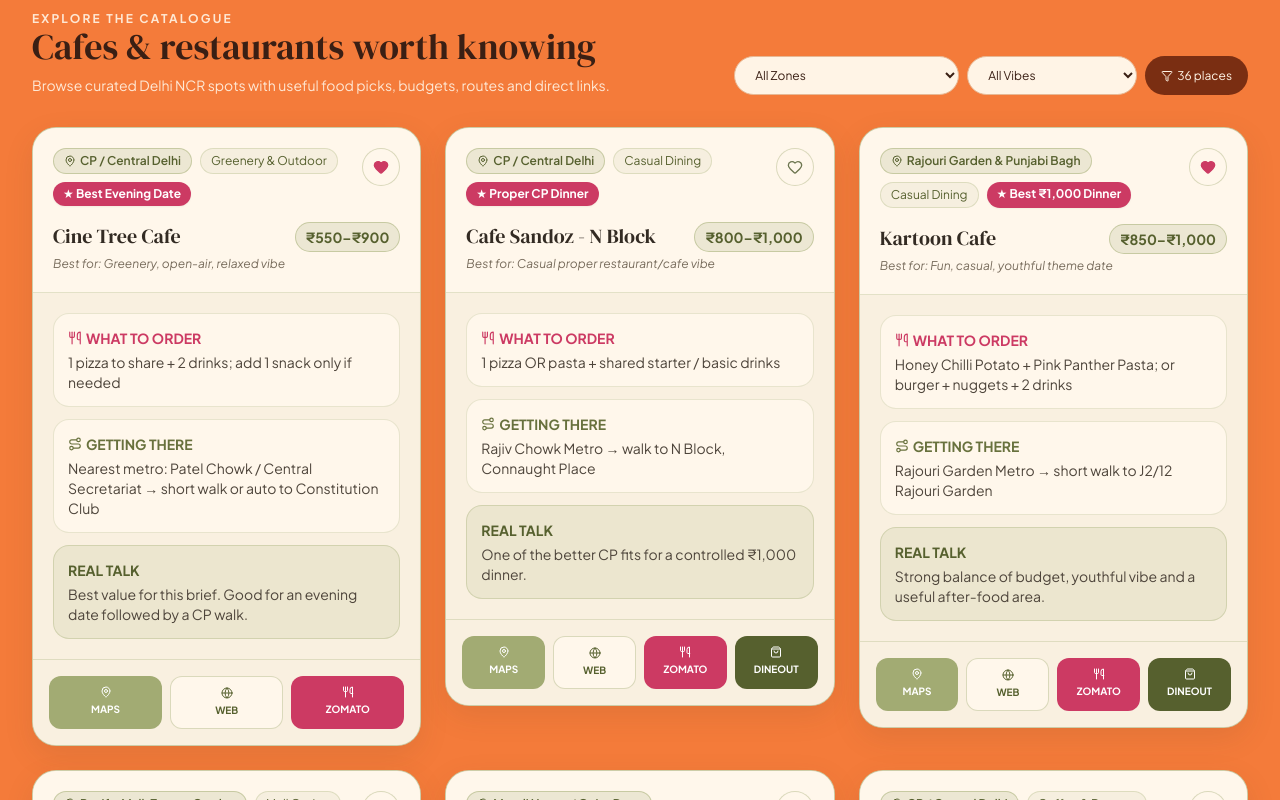
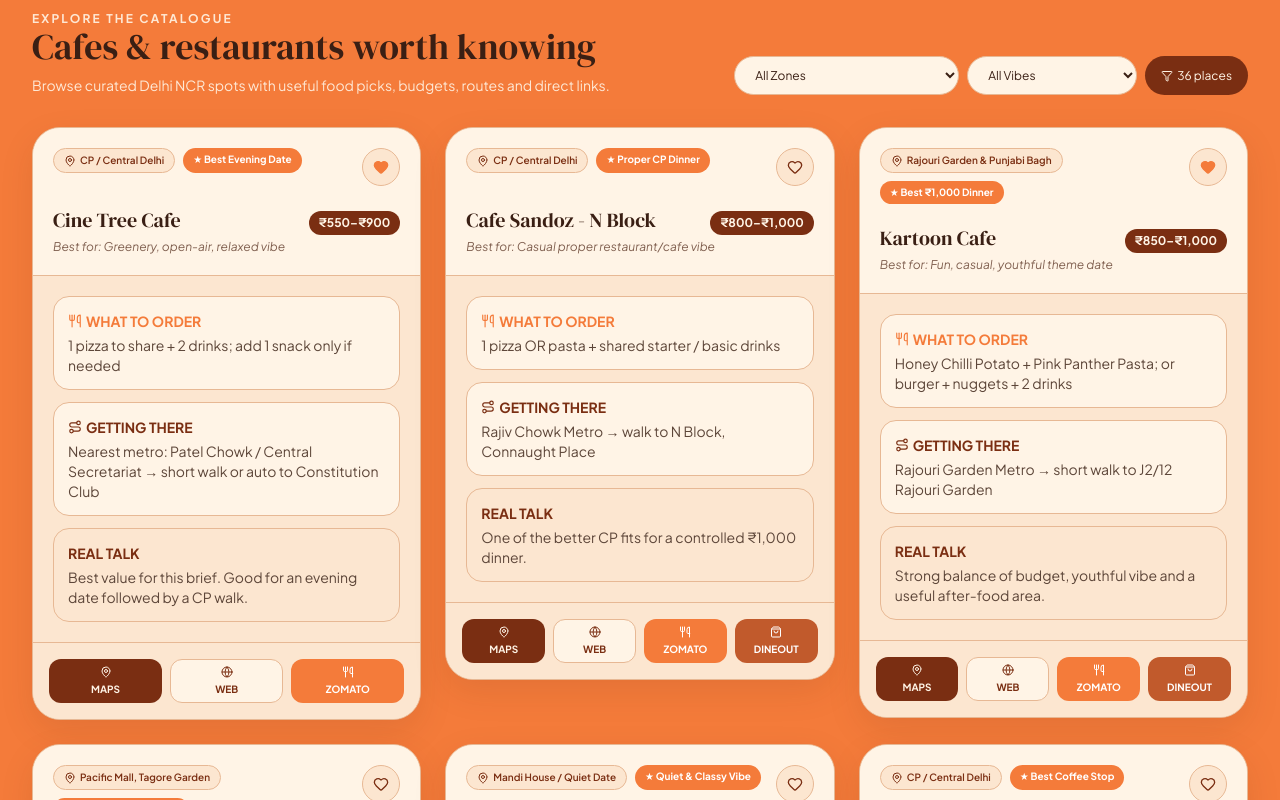
Before and after one commit to iavinaxh/delhi-cafe-hopping, a React (Vite) app: page / in a window 1280 px wide. Shown: the part 1500-2300 px from the top of the page. Built offline with nearby package versions, Linux system fonts and the light colour scheme; the HTML template or start-up script is replaced by a standard one.

Commit message:
Restyle catalogue cards with editorial cafe visual language

```diff
--- a/src/components/CafeCard.jsx
+++ b/src/components/CafeCard.jsx
@@ -3,30 +3,27 @@ import { MapPin, Utensils, Heart, Route, Globe, ShoppingBag } from 'lucide-react
 
 export default function CafeCard({ cafe, isWishlisted, onToggleWishlist, onSelectCafe }) {
   const hasDineout = Boolean(cafe.dineoutUrl);
+  const zomatoUrl = cafe.zomatoUrl || `https://www.zomato.com/ncr/restaurants?q=${encodeURIComponent(cafe.name)}`;
   return (
-    <article className="group rounded-3xl bg-[#F9F0E0] border border-[#A2AB73]/50 hover:border-[#CC3A63]/60 hover:-translate-y-1 shadow-[0_10px_30px_rgba(78,62,38,0.10)] hover:shadow-[0_18px_40px_rgba(78,62,38,0.16)] transition-all duration-300 flex flex-col overflow-hidden">
-      <div className="p-5 border-b border-[#A2AB73]/30 bg-[#FFF7EB]">
+    <article className="group rounded-[28px] bg-[#FCE6D0] border border-[#E7B894] hover:border-[#F47B3A] hover:-translate-y-1 shadow-[0_12px_34px_rgba(89,37,15,0.10)] hover:shadow-[0_22px_48px_rgba(89,37,15,0.16)] transition-all duration-300 flex flex-col overflow-hidden">
+      <div className="p-5 border-b border-[#E7B894] bg-[#FFF4E6]">
         <div className="flex items-start justify-between gap-3">
-          <div className="flex flex-wrap gap-2">
-            <span className="px-2.5 py-1 rounded-full text-xs font-semibold bg-[#A2AB73]/20 border border-[#A2AB73]/50 text-[#56602E] flex items-center gap-1"><MapPin className="w-3 h-3" />{cafe.zone}</span>
-            <span className="px-2.5 py-1 rounded-full text-xs bg-[#A2AB73]/10 text-[#56602E] border border-[#A2AB73]/30">{cafe.vibeTag}</span>
-            {cafe.quickPickLabel && <span className="px-2.5 py-1 rounded-full text-xs font-bold bg-[#CC3A63] text-white shadow-sm">★ {cafe.quickPickLabel}</span>}
-          </div>
-          <button onClick={() => onToggleWishlist(cafe.id)} aria-label={`Save ${cafe.name}`} className="p-2.5 rounded-full bg-[#FFF7EB] border border-[#A2AB73]/40 hover:border-[#CC3A63]/50 transition-colors"><Heart className={`w-4 h-4 ${isWishlisted ? 'fill-[#CC3A63] text-[#CC3A63]' : 'text-[#6D7650]'}`} /></button>
+          <div className="flex flex-wrap gap-2"><span className="px-2.5 py-1 rounded-full text-[10px] font-semibold bg-[#FCE6D0] border border-[#E7B894] text-[#7A2E12] flex items-center gap-1"><MapPin className="w-3 h-3"/>{cafe.zone}</span>{cafe.quickPickLabel&&<span className="px-2.5 py-1 rounded-full text-[10px] font-bold bg-[#F47B3A] text-white">★ {cafe.quickPickLabel}</span>}</div>
+          <button onClick={()=>onToggleWishlist(cafe.id)} aria-label={`Save ${cafe.name}`} className="p-2.5 rounded-full bg-[#FCE6D0] border border-[#E7B894] hover:border-[#F47B3A] transition-colors"><Heart className={`w-4 h-4 ${isWishlisted?'fill-[#F47B3A] text-[#F47B3A]':'text-[#7A2E12]'}`}/></button>
         </div>
-        <div className="flex items-baseline justify-between gap-2 mt-4"><h3 onClick={() => onSelectCafe(cafe)} className="font-serif text-xl font-bold text-[#332B23] hover:text-[#CC3A63] cursor-pointer transition-colors">{cafe.name}</h3><span className="text-sm font-bold px-2.5 py-1 rounded-full bg-[#A2AB73]/20 border border-[#A2AB73]/50 text-[#56602E] whitespace-nowrap">{cafe.budget}</span></div>
-        <p className="text-xs text-[#786C5C] italic mt-1">Best for: {cafe.bestFor}</p>
+        <div className="flex items-baseline justify-between gap-2 mt-5"><h3 onClick={()=>onSelectCafe(cafe)} className="font-serif text-xl font-bold text-[#3A1F14] hover:text-[#F47B3A] cursor-pointer transition-colors">{cafe.name}</h3><span className="text-xs font-bold px-2.5 py-1 rounded-full bg-[#7A2E12] text-[#FFF4E6] whitespace-nowrap">{cafe.budget}</span></div>
+        <p className="text-xs text-[#806050] italic mt-1">Best for: {cafe.bestFor}</p>
       </div>
-      <div className="p-5 space-y-3 text-xs sm:text-sm text-[#4E453B] flex-1">
-        <div className="p-3.5 rounded-2xl bg-[#FFF7EB] border border-[#A2AB73]/25"><span className="text-[#CC3A63] font-bold flex items-center gap-1 mb-1"><Utensils className="w-3.5 h-3.5" /> WHAT TO ORDER</span><p>{cafe.whatToOrder}</p></div>
-        <div className="p-3.5 rounded-2xl bg-[#FFF7EB] border border-[#A2AB73]/25"><span className="text-[#68713D] font-bold flex items-center gap-1 mb-1"><Route className="w-3.5 h-3.5" /> GETTING THERE</span><p>{cafe.metroRoute}</p></div>
-        <div className="p-3.5 rounded-2xl bg-[#A2AB73]/15 border border-[#A2AB73]/35"><span className="text-[#56602E] font-bold block mb-1">REAL TALK</span><p>{cafe.curatorTake}</p></div>
+      <div className="p-5 space-y-3 text-xs sm:text-sm text-[#5D4639] flex-1">
+        <div className="p-3.5 rounded-2xl bg-[#FFF4E6] border border-[#E7B894]"><span className="text-[#F47B3A] font-bold flex items-center gap-1 mb-1"><Utensils className="w-3.5 h-3.5"/> WHAT TO ORDER</span><p>{cafe.whatToOrder}</p></div>
+        <div className="p-3.5 rounded-2xl bg-[#FFF4E6] border border-[#E7B894]"><span className="text-[#7A2E12] font-bold flex items-center gap-1 mb-1"><Route className="w-3.5 h-3.5"/> GETTING THERE</span><p>{cafe.metroRoute}</p></div>
+        <div className="p-3.5 rounded-2xl bg-[#7A2E12]/8 border border-[#E7B894]"><span className="text-[#7A2E12] font-bold block mb-1">REAL TALK</span><p>{cafe.curatorTake}</p></div>
       </div>
-      <div className={`grid ${hasDineout ? 'grid-cols-4' : 'grid-cols-3'} gap-2 p-4 border-t border-[#A2AB73]/30 bg-[#F9F0E0]`}>
-        <a href={cafe.mapsUrl} target="_blank" rel="noopener noreferrer" className="p-2.5 rounded-xl bg-[#A2AB73] hover:bg-[#8F995F] text-white text-[10px] font-bold text-center transition-colors"><MapPin className="w-3 h-3 mx-auto mb-1" />MAPS</a>
-        <a href={cafe.websiteUrl || cafe.mapsUrl} target="_blank" rel="noopener noreferrer" className="p-2.5 rounded-xl bg-[#FFF7EB] hover:bg-white border border-[#A2AB73]/40 text-[#56602E] text-[10px] font-bold text-center transition-colors"><Globe className="w-3 h-3 mx-auto mb-1" />WEB</a>
-        <a href={cafe.zomatoUrl} target="_blank" rel="noopener noreferrer" className="p-2.5 rounded-xl bg-[#CC3A63] hover:bg-[#B52F55] text-white text-[10px] font-bold text-center transition-colors"><Utensils className="w-3 h-3 mx-auto mb-1" />ZOMATO</a>
-        {hasDineout && <a href={cafe.dineoutUrl} target="_blank" rel="noopener noreferrer" aria-label={`Open Swiggy Dineout for ${cafe.name}`} className="p-2.5 rounded-xl bg-[#56602E] hover:bg-[#414923] text-white text-[10px] font-bold text-center transition-colors"><ShoppingBag className="w-3 h-3 mx-auto mb-1" />DINEOUT</a>}
+      <div className={`grid ${hasDineout?'grid-cols-4':'grid-cols-3'} gap-2 p-4 border-t border-[#E7B894] bg-[#FCE6D0]`}>
+        <a href={cafe.mapsUrl} target="_blank" rel="noopener noreferrer" className="min-h-[44px] rounded-xl bg-[#7A2E12] hover:bg-[#64240E] text-[#FFF4E6] text-[10px] font-bold text-center transition-colors flex flex-col items-center justify-center"><MapPin className="w-3 h-3 mb-1"/>MAPS</a>
+        <a href={cafe.websiteUrl || cafe.mapsUrl} target="_blank" rel="noopener noreferrer" className="min-h-[44px] rounded-xl bg-[#FFF4E6] hover:bg-white border border-[#E7B894] text-[#7A2E12] text-[10px] font-bold text-center transition-colors flex flex-col items-center justify-center"><Globe className="w-3 h-3 mb-1"/>WEB</a>
+        <a href={zomatoUrl} target="_blank" rel="noopener noreferrer" className="min-h-[44px] rounded-xl bg-[#F47B3A] hover:bg-[#D9682D] text-white text-[10px] font-bold text-center transition-colors flex flex-col items-center justify-center"><Utensils className="w-3 h-3 mb-1"/>ZOMATO</a>
+        {hasDineout&&<a href={cafe.dineoutUrl} target="_blank" rel="noopener noreferrer" aria-label={`Open Swiggy Dineout for ${cafe.name}`} className="min-h-[44px] rounded-xl bg-[#C15A2C] hover:bg-[#A94C23] text-white text-[10px] font-bold text-center transition-colors flex flex-col items-center justify-center"><ShoppingBag className="w-3 h-3 mb-1"/>DINEOUT</a>}
       </div>
     </article>
   );
```
